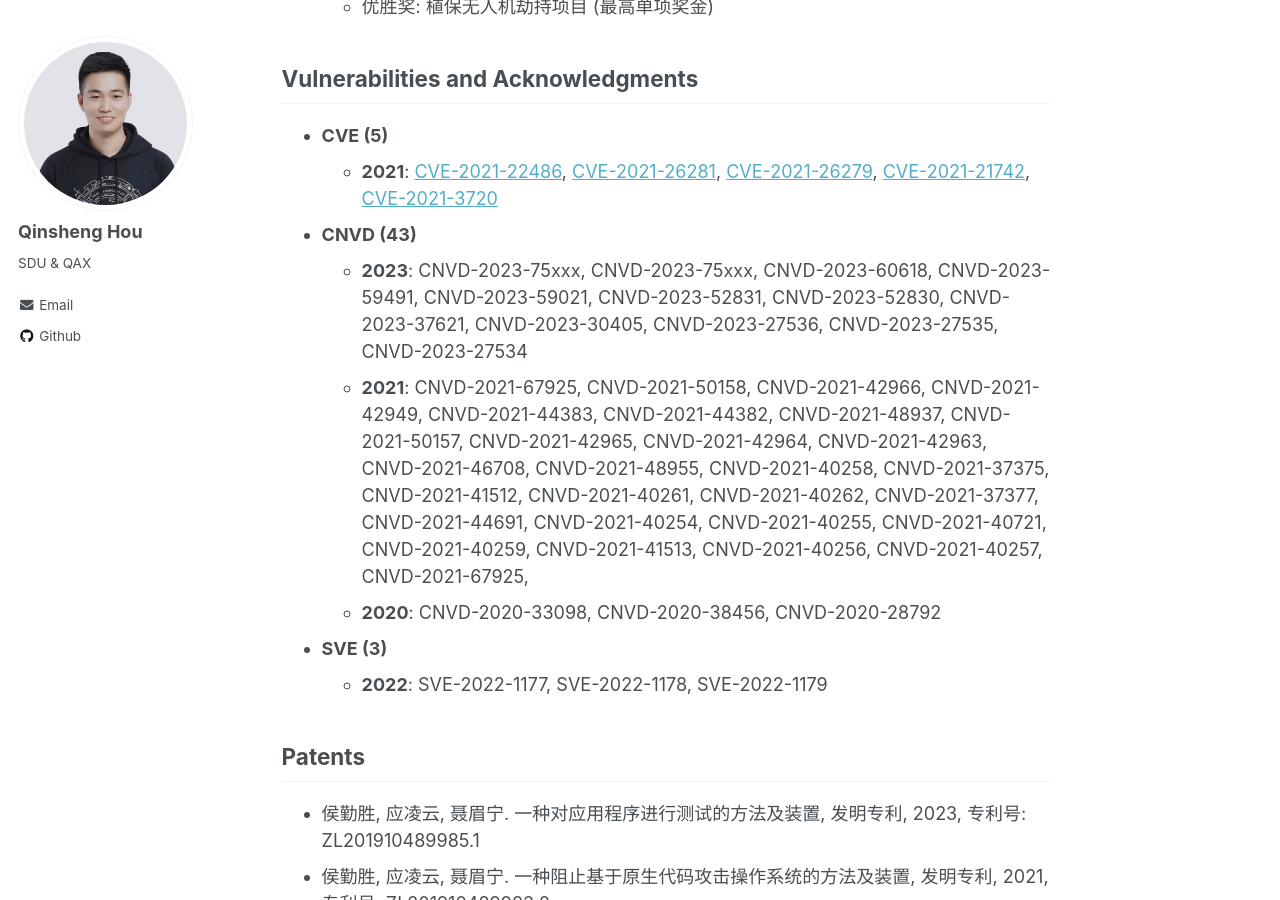
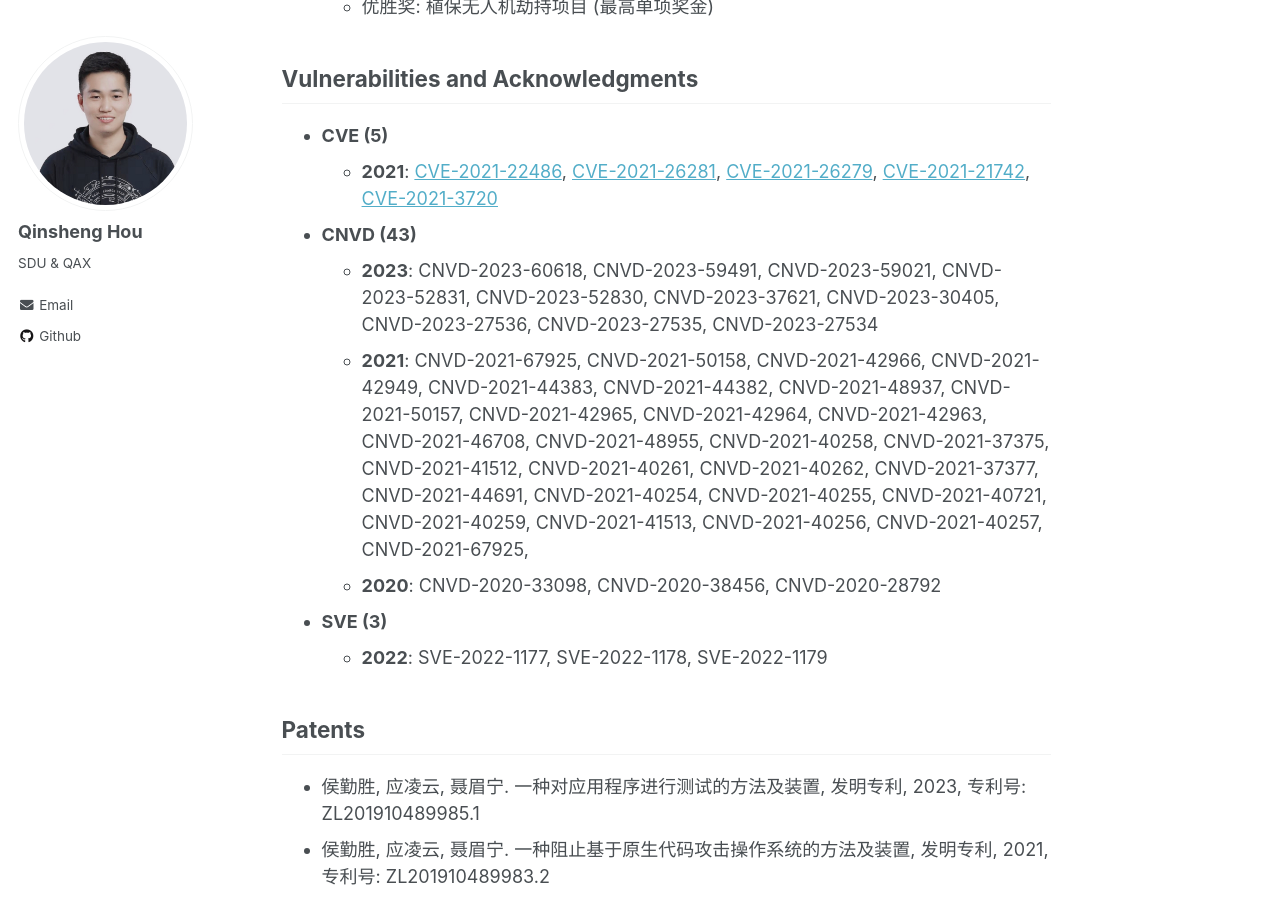
Before and after one commit to chicharitomu14/chicharitomu14.github.io, a Jekyll site: the page built from _pages/about.md, in a window 1280 px wide and 900 px high, scrolled down 2366 px. Built offline with Jekyll 4.4.1, drawn with Linux system fonts in a browser that asks for light colours.

Commit message:
rm two cnvd numbers

```diff
--- a/_pages/about.md
+++ b/_pages/about.md
@@ -62,7 +62,7 @@ Vulnerabilities and Acknowledgments
 - **CVE (5)**
   - **2021**: [CVE-2021-22486](https://consumer.huawei.com/en/support/bulletin/2021/7/), [CVE-2021-26281](https://www.vivo.com/en/support/security-advisory-detail?id=9), [CVE-2021-26279](https://www.vivo.com/en/support/security-advisory-detail?id=10), [CVE-2021-21742](https://support.zte.com.cn/support/news/LoopholeInfoDetail.aspx?newsId=1019084), [CVE-2021-3720](https://iknow.lenovo.com.cn/detail/dc_199217.html)
 - **CNVD (43)**
-  - **2023**: CNVD-2023-75xxx, CNVD-2023-75xxx, CNVD-2023-60618, CNVD-2023-59491, CNVD-2023-59021, CNVD-2023-52831, CNVD-2023-52830, CNVD-2023-37621, CNVD-2023-30405, CNVD-2023-27536, CNVD-2023-27535, CNVD-2023-27534
+  - **2023**: CNVD-2023-60618, CNVD-2023-59491, CNVD-2023-59021, CNVD-2023-52831, CNVD-2023-52830, CNVD-2023-37621, CNVD-2023-30405, CNVD-2023-27536, CNVD-2023-27535, CNVD-2023-27534
   - **2021**: CNVD-2021-67925, CNVD-2021-50158, CNVD-2021-42966, CNVD-2021-42949, CNVD-2021-44383, CNVD-2021-44382, CNVD-2021-48937, CNVD-2021-50157, CNVD-2021-42965, CNVD-2021-42964, CNVD-2021-42963, CNVD-2021-46708, CNVD-2021-48955, CNVD-2021-40258, CNVD-2021-37375, CNVD-2021-41512, CNVD-2021-40261, CNVD-2021-40262, CNVD-2021-37377, CNVD-2021-44691, CNVD-2021-40254, CNVD-2021-40255, CNVD-2021-40721, CNVD-2021-40259, CNVD-2021-41513, CNVD-2021-40256, CNVD-2021-40257, CNVD-2021-67925,
   - **2020**: CNVD-2020-33098, CNVD-2020-38456,  CNVD-2020-28792
 - **SVE (3)**
```
